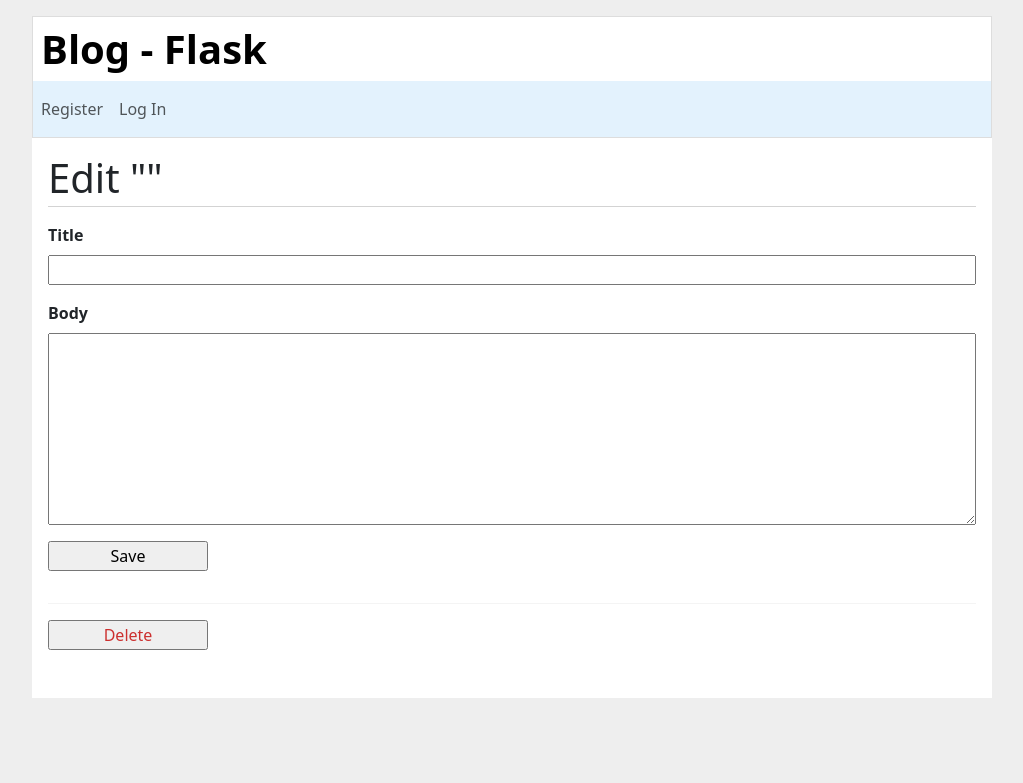
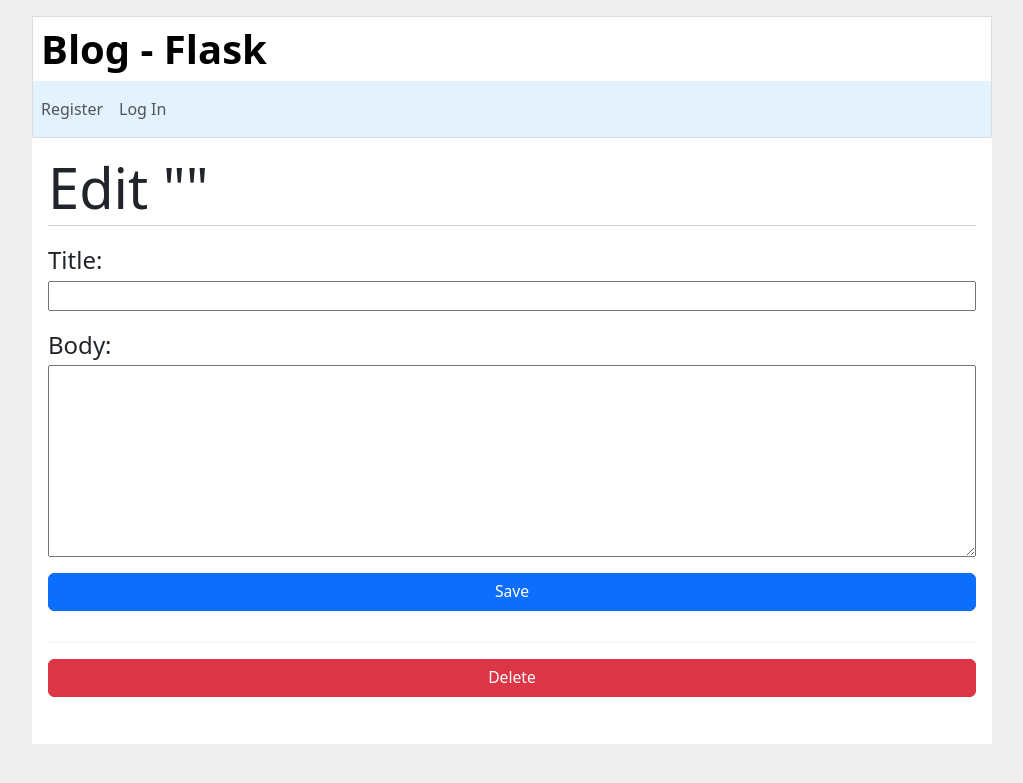
Before and after one commit to MarcosLudgerio/projetos-diversos, a Python web app: template Flask/blog/blog-tutorial/templates/blog/update.html in a window 1280 px wide. Shown: the top 783 px of the page, without its empty margins (128-1151 px from the left). Run offline with Jinja, Linux system fonts and the light colour scheme; the template is opened without the code that fills it, so the values that code supplies are empty.

Commit message:
refactor: update create and update post

```diff
--- a/Flask/blog/blog-tutorial/static/style.css
+++ b/Flask/blog/blog-tutorial/static/style.css
@@ -105,7 +105,8 @@
 }
 
 .post .body {
-    white-space: pre-line;
+    text-align: justify;
+    font-size: 0.97em;
 }
 
 .content:last-child {
@@ -119,14 +120,17 @@
 }
 
 .content label {
-    font-weight: bold;
-    margin-bottom: 0.5em;
+    font-size: 1.5em;
+    margin-bottom: 0.1em;
 }
 
 .content input, .content textarea {
     margin-bottom: 1em;
 }
-
+.buttons{
+    width: 100%;
+    font-size: 0.98em;
+}
 .content textarea {
     min-height: 12em;
     resize: vertical;
--- a/Flask/blog/blog-tutorial/templates/base.html
+++ b/Flask/blog/blog-tutorial/templates/base.html
@@ -2,7 +2,7 @@
 <html lang="pt-br">
 <head>
     <meta charset="UTF-8">
-    <title>{% block title %}{% endblock %} - Lótus</title>
+    <title>{% block title %}{% endblock %} - Flask</title>
 
     <link href="https://cdn.jsdelivr.net/npm/bootstrap@5.3.3/dist/css/bootstrap.min.css" rel="stylesheet"
           integrity="sha384-QWTKZyjpPEjISv5WaRU9OFeRpok6YctnYmDr5pNlyT2bRjXh0JMhjY6hW+ALEwIH" crossorigin="anonymous">
@@ -16,8 +16,8 @@
     <nav class="navbar navbar-expand-lg navbar-light" style="background-color: #e3f2fd;">
         <ul class="navbar-nav">
             {% if g.user %}
-                <li class="navbar-brand"><span>{{ g.user['username'] }}</span></li>
-                <li class="nav-item"><a href="{{ url_for('auth.logout') }}" class="nav-link">Log Out</a></li>
+                <li class="navbar-brand text-capitalize"><span>{{ g.user['username'] }}</span></li>
+                <li class="navbar-brand"><a href="{{ url_for('auth.logout') }}">Log Out</a></li>
             {% else %}
                 <li class="nav-item"><a href="{{ url_for('auth.register') }}" class="nav-link">Register</a></li>
                 <li class="nav-item"><a href="{{ url_for('auth.login') }}" class="nav-link">Log In</a></li>
--- a/Flask/blog/blog-tutorial/templates/blog/index.html
+++ b/Flask/blog/blog-tutorial/templates/blog/index.html
@@ -1,7 +1,7 @@
 {% extends 'base.html' %}
 
 {% block header %}
-    <h1> {% block title %} Posts {% endblock %} </h1>
+    <h1 class="display-4"> {% block title %} Posts {% endblock %} </h1>
     {% if g.user %}
         <a class="action" href="{{ url_for('blog.create') }}">New</a>
     {% endif %}
@@ -12,7 +12,7 @@
         <article class="post">
             <header>
                 <div>
-                    <h1>{{ post['title'] }}</h1>
+                    <h1 class="text-capitalize">{{ post['title'] }}</h1>
                     <div class="about">by {{ post['username'] }} on {{ post['created'].strftime('%d-%m-%Y') }}</div>
                 </div>
                 {% if g.user['id'] == post['author_id'] %}
--- a/Flask/blog/blog-tutorial/templates/blog/update.html
+++ b/Flask/blog/blog-tutorial/templates/blog/update.html
@@ -1,19 +1,19 @@
 {% extends 'base.html' %}
 
 {% block header %}
-  <h1>{% block title %}Edit "{{ post['title'] }}"{% endblock %}</h1>
+  <h1 class="display-4">{% block title %}Edit "{{ post['title'] }}"{% endblock %}</h1>
 {% endblock %}
 
 {% block content %}
   <form method="post">
-    <label for="title">Title</label>
+    <label for="title">Title:</label>
     <input name="title" id="title" value="{{ request.form['title'] or post['title'] }}" required>
-    <label for="body">Body</label>
+    <label for="body">Body:</label>
     <textarea name="body" id="body">{{ request.form['body'] or post['body'] }}</textarea>
-    <input type="submit" value="Save">
+    <input type="submit" value="Save" class="buttons btn btn-primary">
   </form>
   <hr>
   <form action="{{ url_for('blog.delete_post', id_post=post['id']) }}" method="post">
-    <input class="danger" type="submit" value="Delete" onclick="return confirm('Are you sure?');">
+    <input class="buttons btn btn-danger" type="submit" value="Delete" onclick="return confirm('Are you sure?');">
   </form>
 {% endblock %}
```
Also changed, not shown: Flask/blog/blog-tutorial/templates/blog/create.html (+4 -3 lines).
